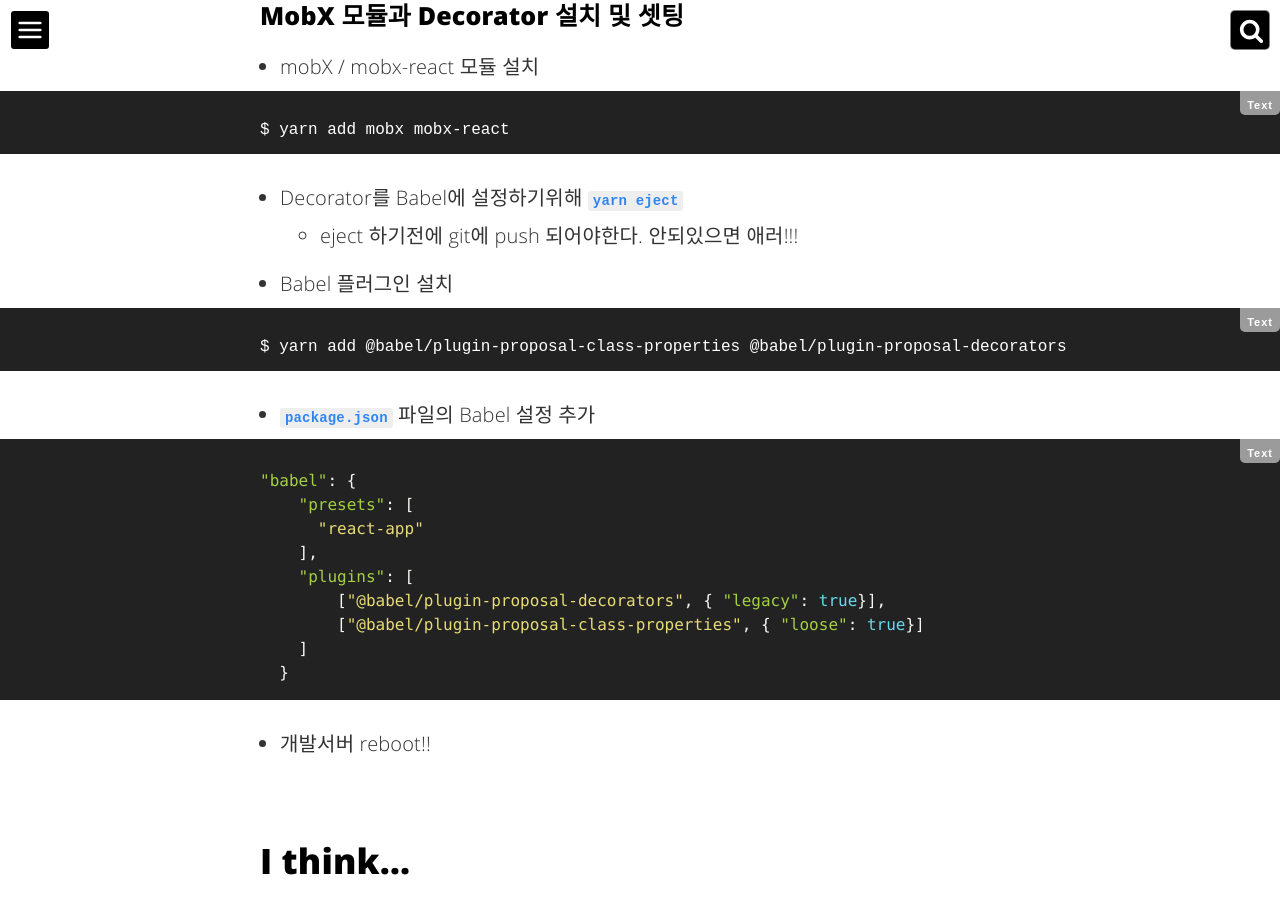
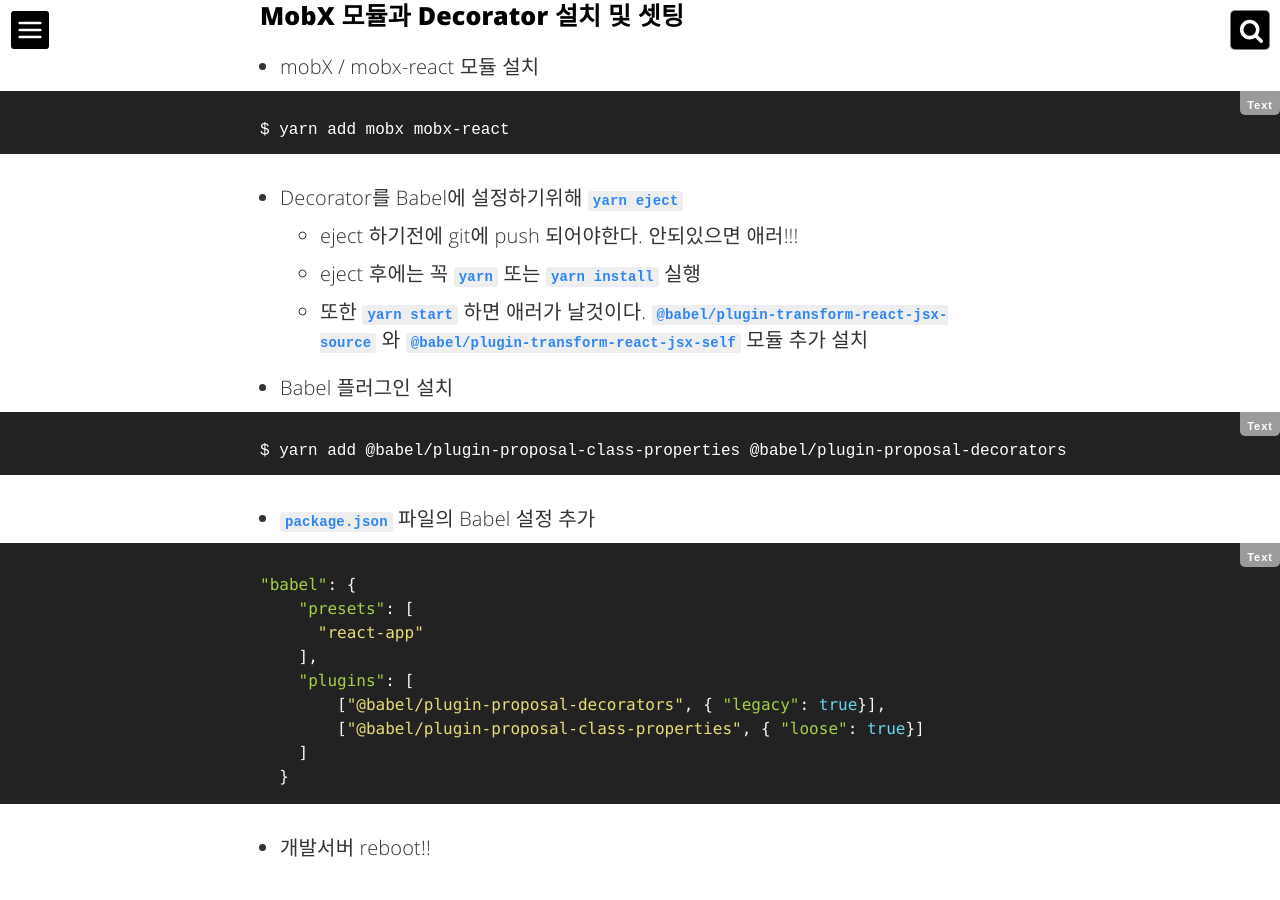
Before and after one commit to chawonmoon/chawonmoon.github.io, a Jekyll site: the page built from _posts/2019-06-21-react-mobx.md, in a window 1280 px wide and 900 px high, scrolled down 1036 px. Built offline with Jekyll 4.4.1, drawn with Linux system fonts in a browser that asks for light colours; comment, search, counter and statistics services are not loaded.

Commit message:
Mobx 설치 및 설정

```diff
--- a/_posts/2019-06-21-react-mobx.md
+++ b/_posts/2019-06-21-react-mobx.md
@@ -23,6 +23,8 @@ $ yarn add mobx mobx-react
 
 * Decorator를 Babel에 설정하기위해 `yarn eject`
     - eject 하기전에 git에 push 되어야한다. 안되있으면 애러!!!
+    - eject 후에는 꼭 `yarn` 또는 `yarn install` 실행
+    - 또한 `yarn start` 하면 애러가 날것이다. `@babel/plugin-transform-react-jsx-source` 와 `@babel/plugin-transform-react-jsx-self` 모듈 추가 설치
 
 * Babel 플러그인 설치
 
```
